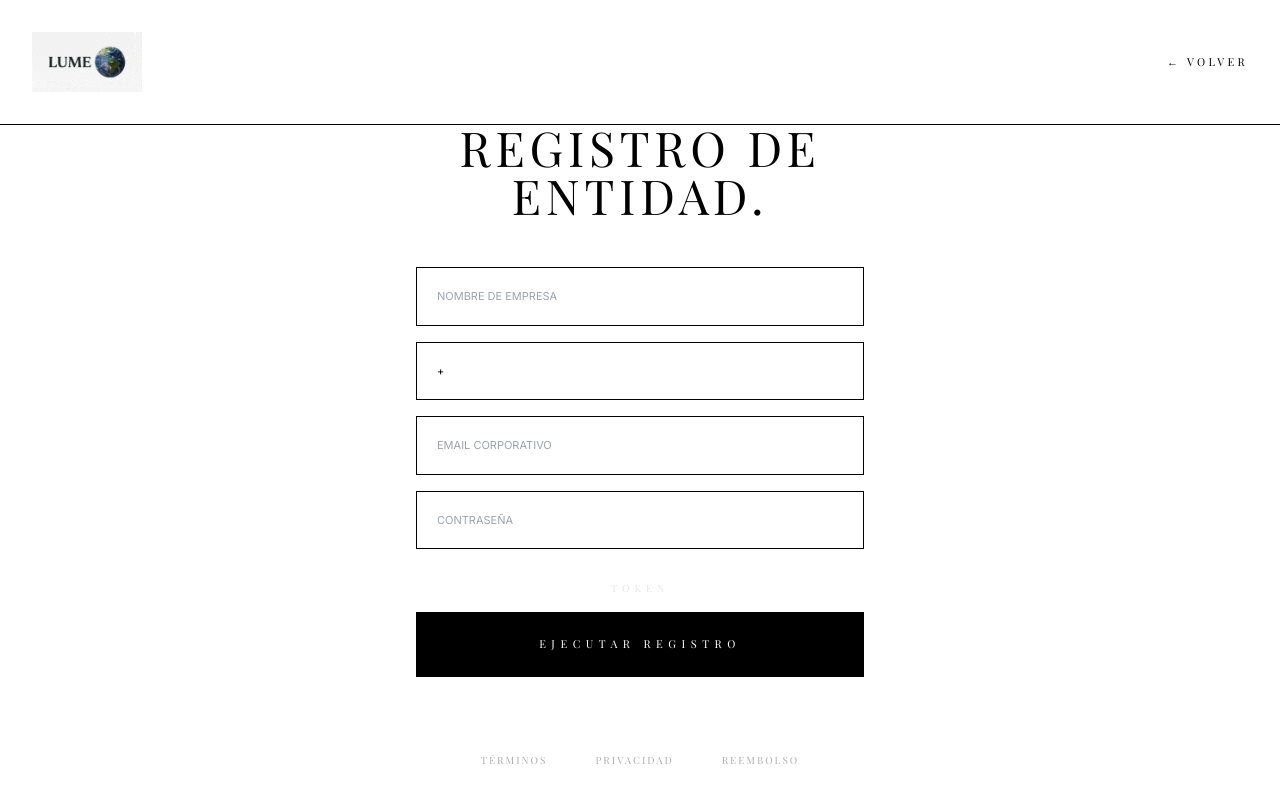
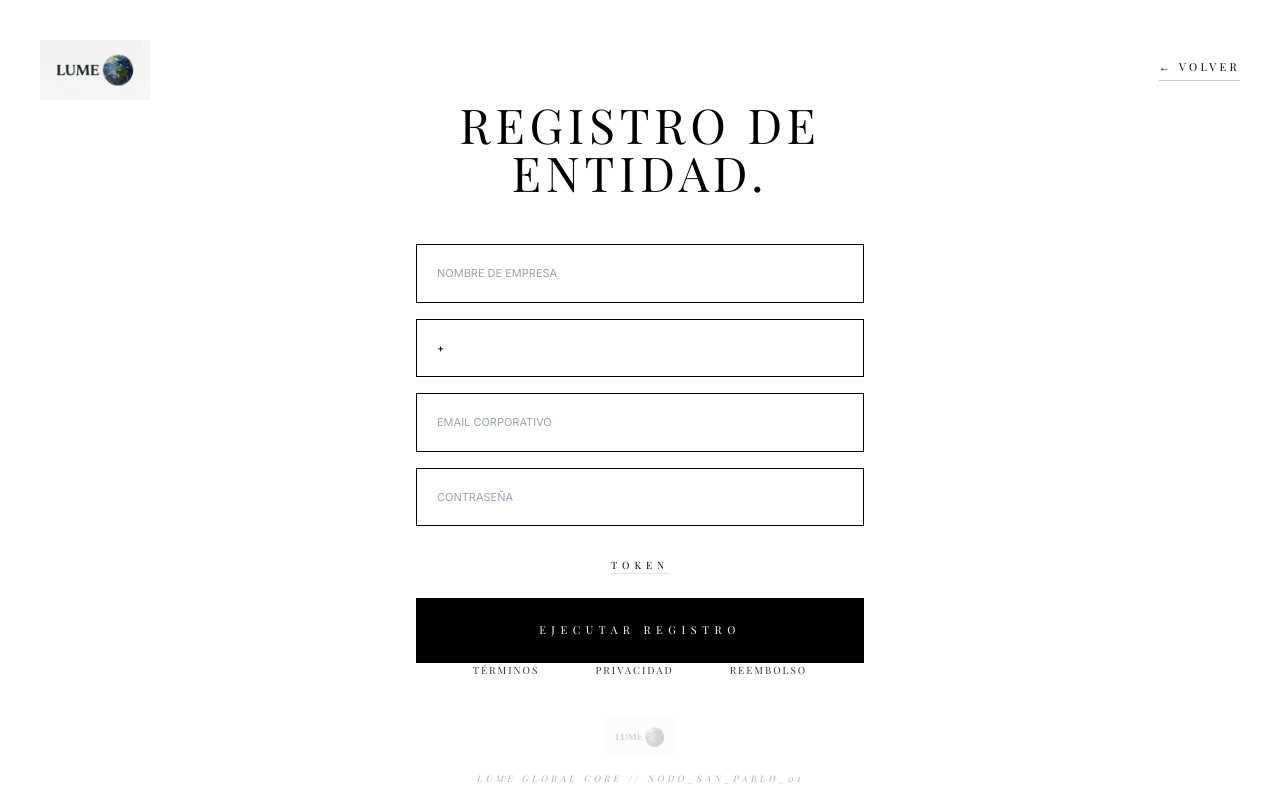
Before and after one commit to lumeglobal10-prog/lume-global-core, a Next.js app: page /register in a window 1280 px wide. Built offline with nearby package versions, Linux system fonts and the light colour scheme; a web font is replaced by a local one.

Commit message:
Update page.tsx

```diff
--- a/app/register/page.tsx
+++ b/app/register/page.tsx
@@ -75,10 +75,10 @@ export default function RegisterPage() {
 
   return (
     // 📐 REQUERIMIENTO 2: VIEWPORT "ZERO-SCROLL" (100VH)
-    <main className="h-screen w-full bg-[#FFFFFF] text-black flex flex-col items-center justify-center p-8 uppercase tracking-[0.2em] zero-scroll overflow-hidden">
+    <main className="h-screen w-full bg-[#FFFFFF] text-black flex flex-col items-center justify-between p-10 uppercase tracking-[0.2em] zero-scroll overflow-hidden">
 
-      {/* 🏛️ REQUERIMIENTO 2: ISOTIPO MAESTRO IZQUIERDA / PALABRA DE ACCIÓN DERECHA */}
-      <nav className="absolute top-0 left-0 right-0 flex justify-between items-center p-8 border-b border-black shrink-0 z-50">
+      {/* 🏛️ HEADER: ISOTIPO MAESTRO / VOLVER */}
+      <nav className="w-full flex justify-between items-center shrink-0 z-50">
         <div className="flex items-center">
           <Image
             src="/LUME_UNIVERSAL_LOGO.png"
@@ -91,13 +91,13 @@ export default function RegisterPage() {
         </div>
         <button
           onClick={() => router.back()}
-          className="text-black text-[11px] font-[300] tracking-[0.3em] transition-none font-serif border-none bg-none p-0 cursor-pointer uppercase"
+          className="text-black text-[11px] font-[300] tracking-[0.3em] cursor-pointer font-serif border-b border-black/20 pb-1 uppercase bg-transparent"
         >
           ← VOLVER
         </button>
       </nav>
 
-      <div className="max-w-md w-full flex flex-col justify-center">
+      <div className="max-w-md w-full flex flex-col justify-center flex-grow">
         <h1 className="text-4xl md:text-5xl font-[300] tracking-[0.1em] leading-tight text-center mb-12 font-serif uppercase">
           REGISTRO DE ENTIDAD.
         </h1>
@@ -105,21 +105,21 @@ export default function RegisterPage() {
         <form onSubmit={handleSubmit} className="space-y-4">
           <input
             type="text" required placeholder="NOMBRE DE EMPRESA"
-            className="w-full bg-white border border-black p-5 text-[11px] outline-none transition-none font-sans placeholder-uppercase"
+            className="w-full bg-white border border-black p-5 text-[11px] outline-none rounded-[15px] font-sans placeholder-uppercase"
             onChange={(e) => setFormData({...formData, nombre_empresa: e.target.value})}
           />
 
           <input
             type="tel" required value={formData.numero_telefono}
             placeholder="NÚMERO DE TELÉFONO (+E.164)"
-            className="w-full bg-white border border-black p-5 text-[11px] outline-none transition-none font-sans placeholder-uppercase"
+            className="w-full bg-white border border-black p-5 text-[11px] outline-none rounded-[15px] font-sans placeholder-uppercase"
             onChange={(e) => setFormData({...formData, numero_telefono: e.target.value})}
           />
 
           <div>
             <input
               type="email" required placeholder="EMAIL CORPORATIVO"
-              className={`w-full bg-white border p-5 text-[11px] outline-none transition-none font-sans placeholder-uppercase ${emailExists ? 'border-red-600' : 'border-black'}`}
+              className={`w-full bg-white border p-5 text-[11px] outline-none rounded-[15px] font-sans placeholder-uppercase ${emailExists ? 'border-red-600' : 'border-black'}`}
               onBlur={(e) => checkEmail(e.target.value)}
               onChange={(e) => setFormData({...formData, email: e.target.value})}
             />
@@ -128,7 +128,7 @@ export default function RegisterPage() {
 
           <input
             type="password" required placeholder="CONTRASEÑA"
-            className="w-full bg-white border border-black p-5 text-[11px] outline-none transition-none font-sans placeholder-uppercase"
+            className="w-full bg-white border border-black p-5 text-[11px] outline-none rounded-[15px] font-sans placeholder-uppercase"
             onChange={(e) => setFormData({...formData, password: e.target.value})}
           />
 
@@ -136,7 +136,7 @@ export default function RegisterPage() {
             {!showTokenInput ? (
               <span
                 onClick={() => setShowTokenInput(true)}
-                className="token-sigilo text-[10px] font-[300] tracking-[0.5em] font-serif mb-4 cursor-pointer uppercase"
+                className="text-[10px] font-[300] tracking-[0.5em] font-serif mb-6 cursor-pointer uppercase border-b border-black/10"
               >
                 TOKEN
               </span>
@@ -144,7 +144,7 @@ export default function RegisterPage() {
               <input
                 type="text"
                 placeholder="INGRESAR TOKEN DE ACCESO"
-                className="w-full border border-black p-5 text-[11px] outline-none transition-none font-sans mb-4 placeholder-uppercase"
+                className="w-full border border-black p-5 text-[11px] outline-none rounded-[15px] font-sans mb-6 placeholder-uppercase"
                 onChange={(e) => setFormData({...formData, one_time_promo_token: e.target.value})}
               />
             )}
@@ -152,7 +152,7 @@ export default function RegisterPage() {
             <button
               type="submit"
               disabled={loading || emailExists}
-              className="w-full bg-black text-white p-6 text-[11px] font-[300] tracking-[0.5em] transition-none disabled:opacity-30 font-serif uppercase"
+              className="w-full bg-black text-white p-6 rounded-[50px] text-[11px] font-[300] tracking-[0.5em] transition-none disabled:opacity-30 font-serif uppercase"
             >
               {loading ? "PROCESANDO..." : "EJECUTAR REGISTRO"}
             </button>
@@ -160,10 +160,26 @@ export default function RegisterPage() {
         </form>
       </div>
 
-      <footer className="absolute bottom-0 w-full p-8 flex justify-center gap-12 text-[10px] font-[300] tracking-[0.3em] font-serif text-[#333] opacity-40 uppercase">
-        <Link href="/terms/">TÉRMINOS</Link>
-        <Link href="/privacy/">PRIVACIDAD</Link>
-        <Link href="/refund/">REEMBOLSO</Link>
+      {/* 🏛️ FOOTER UNIFICADO V5.2.5 */}
+      <footer className="w-full flex flex-col items-center gap-10 shrink-0">
+        <div className="flex justify-center gap-14 text-[10px] font-[300] tracking-[0.3em] font-serif text-black/40 uppercase">
+          <Link href="/terms/" className="hover:text-black transition-none">TÉRMINOS</Link>
+          <Link href="/privacy/" className="hover:text-black transition-none">PRIVACIDAD</Link>
+          <Link href="/refund/" className="hover:text-black transition-none">REEMBOLSO</Link>
+        </div>
+
+        <div className="flex flex-col items-center gap-4">
+          <Image
+            src="/LUME_UNIVERSAL_LOGO.png"
+            alt="LUME"
+            width={70}
+            height={23}
+            className="opacity-20 grayscale"
+          />
+          <p className="text-[9px] font-[300] text-[#333] opacity-40 tracking-[0.4em] italic font-serif uppercase text-center pb-4">
+            LUME GLOBAL CORE // NODO_SAN_PABLO_01
+          </p>
+        </div>
       </footer>
     </main>
   );
```
